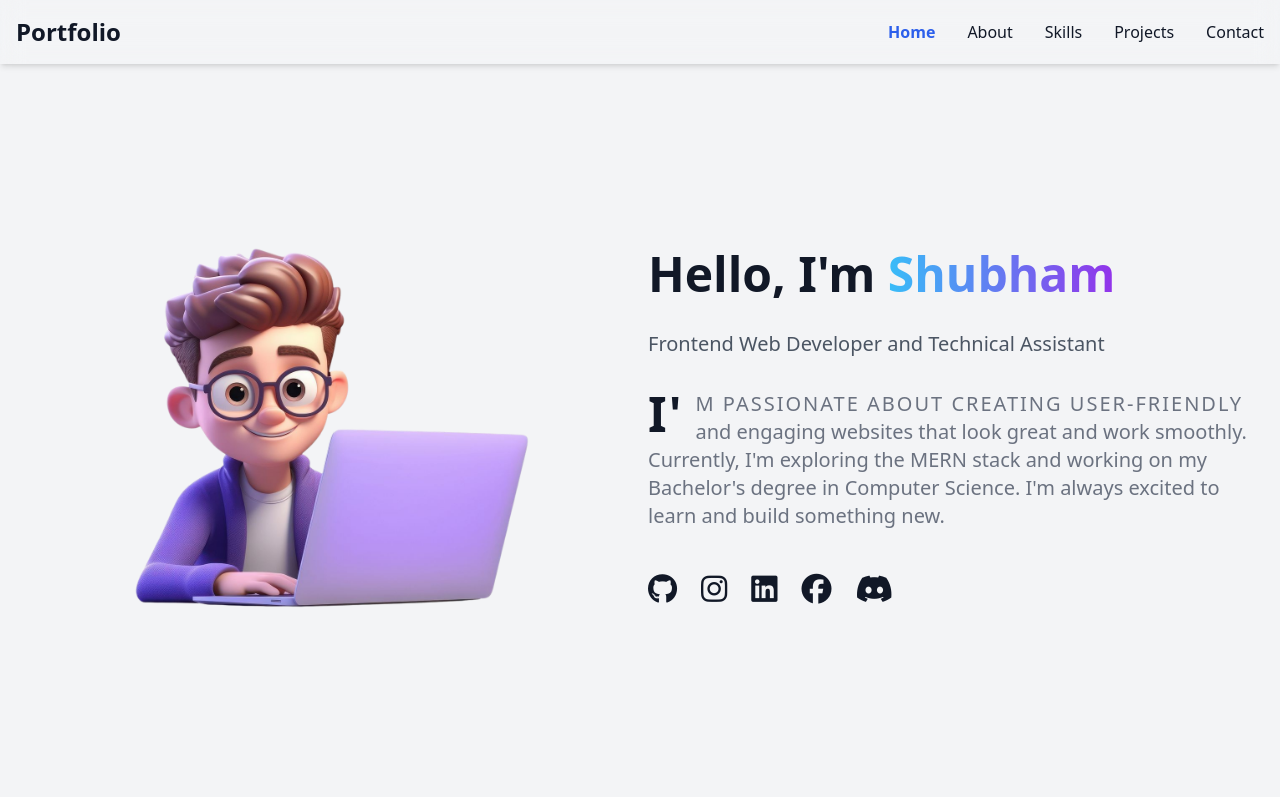
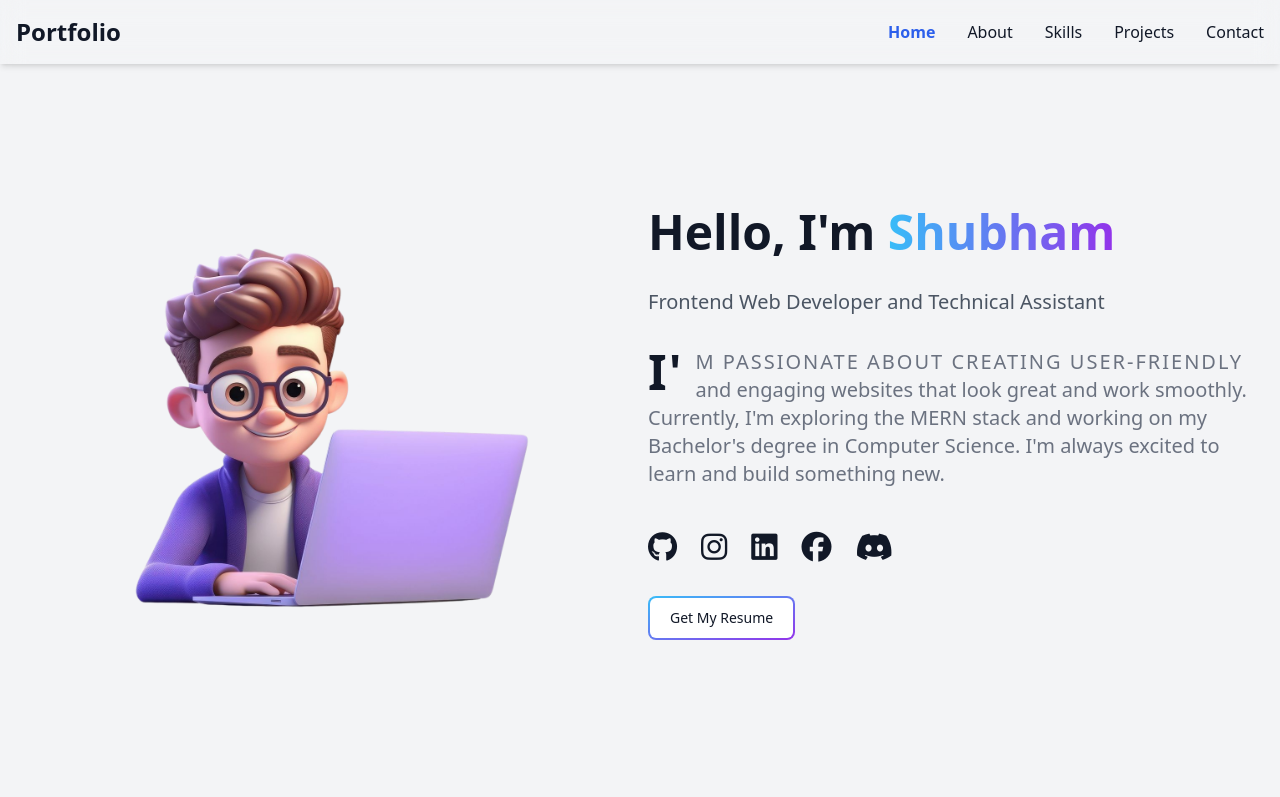
Before and after one commit to shubhamdixit2555/Portfolio, a website: page index.html in a window 1280 px wide. Shown: the top 797 px of the page. Drawn offline with nearby package versions, Linux system fonts and the light colour scheme.

Commit message:
added 'get resume' and update 'screenshot' in git readme.md

```diff
--- a/index.html
+++ b/index.html
@@ -93,6 +93,11 @@
               <a href="https://discord.com/invite/H6Q2SzUp" title="Discord" target="_blank" class="hover:text-blue-600"><i class="fa-brands fa-discord text-3xl"></i></a>
             </li>
           </ul>
+          <a href="./public/docs/Resume - Google Docs.pdf" target="_blank" class="relative inline-flex items-center justify-center p-0.5 mb-2 me-2 overflow-hidden text-sm font-medium text-gray-900 rounded-lg group bg-gradient-to-br from-sky-400 to-purple-600 group-hover:from-purple-600 group-hover:to-sky-400 hover:text-white dark:text-white focus:ring-4 focus:outline-none focus:ring-purple-200 dark:focus:ring-purple-500">
+            <span class="relative px-5 py-2.5 transition-all ease-in duration-75 bg-white dark:bg-gray-900 rounded-md group-hover:bg-opacity-0">
+            Get My Resume
+            </span>
+          </a>
         </div>
       </section>
 
```
Also changed, not shown: public/images/screenshot.jpeg, src/output.css, 1 other file.
